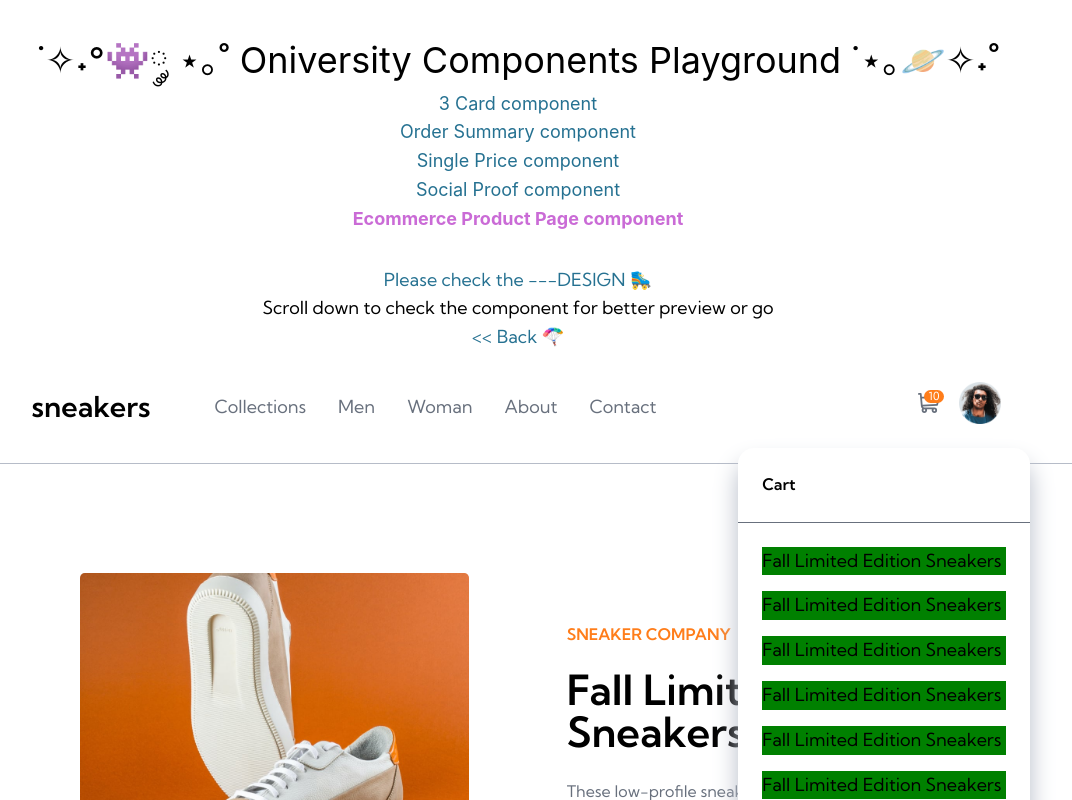
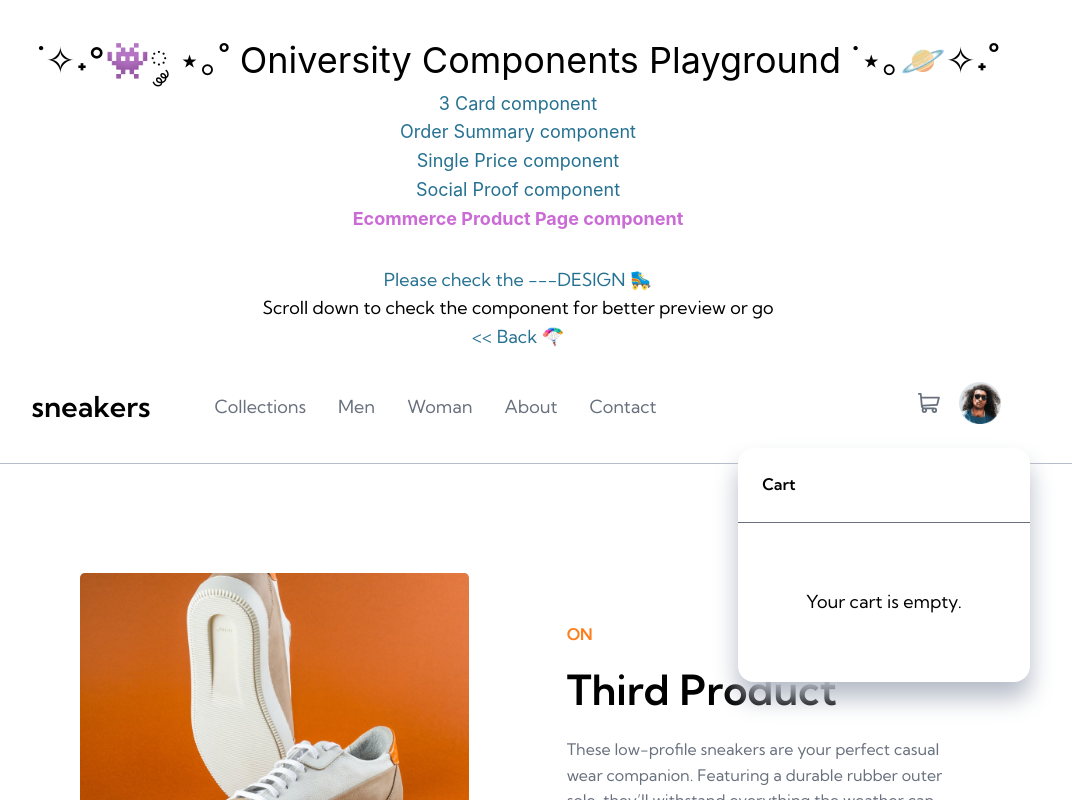
Before and after one commit to SashaHon/oniversity-components-playground, a Vue app: page /ecommerce-product-page-component in a window 1280 px wide. Shown: the top 800 px of the page, without its empty margins (122-1194 px from the left). Built offline with nearby package versions, Linux system fonts and the light colour scheme.

Commit message:
add functions to add and delete product from cart

```diff
--- a/src/components/ecommerceProductPageComponent/EcomButtonPrimary.vue
+++ b/src/components/ecommerceProductPageComponent/EcomButtonPrimary.vue
@@ -4,7 +4,7 @@ const props = defineProps(['imgUrl', 'text', 'altText'])
 
 <template>
   <button class="btn btn--add">
-    <img :src="props.imgUrl" :alt="props.altText" class="btn__cart-icon" />
+    <img v-if="props.imgUrl" :src="props.imgUrl" :alt="props.altText" class="btn__icon" />
     {{ props.text }}
   </button>
 </template>
@@ -14,7 +14,6 @@ const props = defineProps(['imgUrl', 'text', 'altText'])
 @import '@/assets/_ecommerce-product-page-utils.scss';
 .btn {
   &--add {
-    margin-left: 1rem;
     background-color: $c-orange;
     color: $c-light-grayish-blue;
     font-weight: $font-w-bold;
@@ -24,7 +23,7 @@ const props = defineProps(['imgUrl', 'text', 'altText'])
     box-shadow: 0 1rem 1rem $c-pale-orange;
     white-space: pre;
   }
-  &__cart-icon {
+  &__icon {
     width: 1rem;
     margin-right: 0.5rem;
   }
--- a/src/components/ecommerceProductPageComponent/EcomCart.vue
+++ b/src/components/ecommerceProductPageComponent/EcomCart.vue
@@ -1,7 +1,20 @@
 <script setup>
+import { inject } from 'vue'
+import EcomCartItem from './EcomCartItem.vue'
 import EcomButtonPrimary from './EcomButtonPrimary.vue'
-import { inject } from 'vue'
+
 const cartList = inject('cartList')
+
+// console.log(getProductNumberInCart())
+// const itemsObject = {}
+
+// const getNumberOfSameItems = (cartList) => {
+//   //  cartList.reduce(number, item, index) => {}, 0)
+//   //   if (!itemsObject[item.id]) {
+//   //     itemsObject[item.id] = item.id
+//   //     console.log('itemsObj:', itemsObject)
+//   //   }
+// }
 </script>
 <template>
   <section class="cart">
@@ -9,11 +22,17 @@ const cartList = inject('cartList')
     <div class="cart__container">
       <p v-if="!cartList.length" cart="cart__empty">Your cart is empty.</p>
       <ul v-else class="cart__list">
-        <li v-for="(item, index) in cartList" :key="`${item.name + index}`" class="cart__list-item">
-          {{ item.name }}
+        <li
+          v-for="(product, index) in cartList"
+          :key="`${product.name + index}`"
+          class="cart__list-item"
+        >
+          <EcomCartItem :productInCart="product" />
+        </li>
+        <li>
+          <EcomButtonPrimary class="cart__btn" :text="'Checkout'" />
         </li>
       </ul>
-      <EcomButtonPrimary class="cart__btn" />
     </div>
   </section>
 </template>
@@ -26,7 +45,8 @@ const cartList = inject('cartList')
   box-shadow: 0 1rem 1.5rem $c-grayish-blue;
   top: 6rem;
   right: 6rem;
-  width: 24%;
+  min-width: 24%;
+  max-height: 100%;
 
   &__title {
     font-size: $font-size-paragraph;
@@ -54,7 +74,6 @@ const cartList = inject('cartList')
 
   &__list-item {
     margin-top: 1rem;
-    background-color: green;
     &:nth-child(1) {
       margin-top: 0;
     }
--- a/src/components/ecommerceProductPageComponent/EcomCartIcon.vue
+++ b/src/components/ecommerceProductPageComponent/EcomCartIcon.vue
@@ -1,6 +1,7 @@
 <script setup>
 import { inject } from 'vue'
-const cartList = inject('cartList')
+
+const productNumberInCart = inject('productNumberInCart')
 </script>
 
 <template>
@@ -12,7 +13,7 @@ const cartList = inject('cartList')
         fill-rule="nonzero"
       />
     </svg>
-    <div class="cart__number">{{ cartList.length }}</div>
+    <div v-if="productNumberInCart > 0" class="cart__number">{{ productNumberInCart }}</div>
   </div>
 </template>
 
--- /dev/null
+++ b/src/components/ecommerceProductPageComponent/EcomCartItem.vue
@@ -0,0 +1,74 @@
+<script setup>
+import { inject } from 'vue'
+
+import EcomDeleteButton from './EcomDeleteButton.vue'
+
+const productList = inject('productList')
+const cartList = inject('cartList')
+const props = defineProps(['productInCart'])
+
+const getProductById = (productInCart, list) => {
+  // !! it returns simple obj, not proxy!
+  // console.log(id, list)
+  return list.value.find((el) => el.id === productInCart.id)
+}
+
+const getProductIndex = (productId, list) => {
+  return list.value.findIndex((el) => el.id === productId)
+}
+
+const product = getProductById(props.productInCart, productList)
+const productImgUrl = product.imgUrlList[1].url
+
+const deleteProductFromCart = () => {
+  const indexInCart = getProductIndex(props.productInCart.id, cartList)
+  cartList.value.splice(indexInCart, 1)
+}
+</script>
+
+<template>
+  <article class="product">
+    <img v-if="productImgUrl" :src="productImgUrl" alt="product image" class="product__img" />
+    <div class="product__info">
+      <h4 class="product__title">{{ product.name }}</h4>
+      <p class="product__quantity">
+        {{ `$${product.discountedPrice}.00 x ${props.productInCart.quantity}` }}
+        <span class="product__price">
+          ${{ product.discountedPrice * props.productInCart.quantity }}.00
+        </span>
+      </p>
+    </div>
+    <EcomDeleteButton class="btn" @click="deleteProductFromCart" />
+  </article>
+</template>
+
+<style scoped lang="scss">
+@import '@/assets/_ecommerce-product-page-variables.scss';
+@import '@/assets/_ecommerce-product-page-utils.scss';
+.product {
+  display: flex;
+  width: 100%;
+  justify-content: space-between;
+  gap: 1rem;
+
+  &__img {
+    aspect-ratio: 1 / 1;
+    height: 3rem;
+    border-radius: 0.3rem;
+  }
+
+  &__info {
+    width: 100%;
+  }
+
+  &__price {
+    color: $c-black;
+    font-weight: $font-w-bold;
+  }
+
+  &__title,
+  &__quantity {
+    color: $c-dark-grayish-blue;
+  }
+}
+</style>
--- /dev/null
+++ b/src/components/ecommerceProductPageComponent/EcomDeleteButton.vue
@@ -0,0 +1,46 @@
+<script setup></script>
+
+<template>
+  <button>
+    <svg
+      fill="#000000"
+      version="1.1"
+      id="Capa_1"
+      xmlns="http://www.w3.org/2000/svg"
+      xmlns:xlink="http://www.w3.org/1999/xlink"
+      viewBox="0 0 900.5 900.5"
+      xml:space="preserve"
+    >
+      <g id="SVGRepo_bgCarrier" stroke-width="0"></g>
+      <g id="SVGRepo_tracerCarrier" stroke-linecap="round" stroke-linejoin="round"></g>
+      <g id="SVGRepo_iconCarrier">
+        <g>
+          <path
+            d="M176.415,880.5c0,11.046,8.954,20,20,20h507.67c11.046,0,20-8.954,20-20V232.487h-547.67V880.5L176.415,880.5z M562.75,342.766h75v436.029h-75V342.766z M412.75,342.766h75v436.029h-75V342.766z M262.75,342.766h75v436.029h-75V342.766z"
+          ></path>
+          <path
+            d="M618.825,91.911V20c0-11.046-8.954-20-20-20h-297.15c-11.046,0-20,8.954-20,20v71.911v12.5v12.5H141.874 c-11.046,0-20,8.954-20,20v50.576c0,11.045,8.954,20,20,20h34.541h547.67h34.541c11.046,0,20-8.955,20-20v-50.576 c0-11.046-8.954-20-20-20H618.825v-12.5V91.911z M543.825,112.799h-187.15v-8.389v-12.5V75h187.15v16.911v12.5V112.799z"
+          ></path>
+        </g>
+      </g>
+    </svg>
+  </button>
+</template>
+
+<style scoped lang="scss">
+@import '@/assets/_ecommerce-product-page-variables.scss';
+
+svg {
+  height: 1.5rem;
+  width: 1.5rem;
+  path {
+    fill: $c-grayish-blue;
+  }
+  &:hover {
+    cursor: pointer;
+    path {
+      fill: $c-orange;
+    }
+  }
+}
+</style>
--- a/src/components/ecommerceProductPageComponent/EcomProductPage.vue
+++ b/src/components/ecommerceProductPageComponent/EcomProductPage.vue
@@ -6,17 +6,33 @@ import EcomPriceSection from './EcomPriceSection.vue'
 import { inject } from 'vue'
 
 const addedNumber = inject('addedNumber')
-const product = inject('product')
+
+const currentProductId = inject('currentProductId')
+const productList = inject('productList')
 const cartList = inject('cartList')
+const productNumberInCart = inject('productNumberInCart')
+const getProductNumberInCart = inject('getProductNumberInCart')
+
+const getProductById = (id, list) => {
+  // !! it returns simple obj, not proxy!
+  return list.value.find((el) => el.id === id.value)
+}
+
+const product = getProductById(currentProductId, productList)
 
 const addToCart = () => {
   if (!addedNumber.value) return
+  //define if a product with such Id already exists in the cart or no;
+  const foundProduct = getProductById(currentProductId, cartList)
 
-  for (let i = 0; i < addedNumber.value; i++) {
-    cartList.value.push(product)
+  if (foundProduct) {
+    foundProduct.quantity += addedNumber.value
+  } else if (!foundProduct) {
+    cartList.value.push({ id: currentProductId.value, quantity: addedNumber.value })
   }
+  // console.log(cartList.value)
   addedNumber.value = 0
-  console.log('addednum:', addedNumber.value)
+  productNumberInCart.value = getProductNumberInCart()
 }
 </script>
 <template>
@@ -41,7 +57,7 @@ const addToCart = () => {
       />
 
       <div class="product__btn-container">
-        <EcomButtonChangeQuantity class="product__btn" :product="product" />
+        <EcomButtonChangeQuantity class="product__btn" />
         <EcomButtonPrimary
           @click="addToCart"
           class="product__btn"
@@ -100,6 +116,7 @@ const addToCart = () => {
     display: flex;
     height: fit-content;
     margin-top: 2rem;
+    gap: 1rem;
   }
 
   &__company,
--- a/src/views/EcommerceProductPageView.vue
+++ b/src/views/EcommerceProductPageView.vue
@@ -1,15 +1,15 @@
 <script setup>
+import { ref, provide } from 'vue'
+
 import MyDescription from '@/components/general/MyDescription.vue'
 import EcomHeader from '@/components/ecommerceProductPageComponent/EcomHeader.vue'
 import EcomProductPage from '@/components/ecommerceProductPageComponent/EcomProductPage.vue'
 import EcomCart from '@/components/ecommerceProductPageComponent/EcomCart.vue'
 
-import { ref, provide } from 'vue'
-
 const addedNumber = ref(0)
-
-const product = {
-  id: 4444,
+const productList = ref([
+  {
+    id: 1111,
     name: 'Fall Limited Edition Sneakers',
     company: 'Sneaker Company',
     description: `These low-profile sneakers are your perfect
@@ -20,33 +20,121 @@ const product = {
     price: 250,
     imgUrlList: [
       { url: 'src/assets/img/ecommerce-product-page-component/images/image-product-1.jpg' },
-    { url: 'src/assets/img/ecommerce-product-page-component/images/image-product-1-thumbnail.jpg' },
-    { url: 'src/assets/img/ecommerce-product-page-component/images/image-product-2-thumbnail.jpg' },
-    { url: 'src/assets/img/ecommerce-product-page-component/images/image-product-3-thumbnail.jpg' },
-    { url: 'src/assets/img/ecommerce-product-page-component/images/image-product-4-thumbnail.jpg' }
+      {
+        url: 'src/assets/img/ecommerce-product-page-component/images/image-product-1-thumbnail.jpg'
+      },
+      {
+        url: 'src/assets/img/ecommerce-product-page-component/images/image-product-2-thumbnail.jpg'
+      },
+      {
+        url: 'src/assets/img/ecommerce-product-page-component/images/image-product-3-thumbnail.jpg'
+      },
+      {
+        url: 'src/assets/img/ecommerce-product-page-component/images/image-product-4-thumbnail.jpg'
+      }
     ],
     quantityInStock: 5
+  },
+  {
+    id: 2222,
+    name: 'Second Product',
+    company: 'T-shirt Company',
+    description: `These low-profile sneakers are your perfect
+      casual wear companion. Featuring a durable rubber outer sole, they’ll withstand everything the
+      weather can offer.`,
+    discountedPrice: 50,
+    discountPercentage: 50,
+    price: 100,
+    imgUrlList: [
+      { url: 'src/assets/img/ecommerce-product-page-component/images/image-product-1.jpg' },
+      {
+        url: 'src/assets/img/ecommerce-product-page-component/images/image-product-1-thumbnail.jpg'
+      },
+      {
+        url: 'src/assets/img/ecommerce-product-page-component/images/image-product-2-thumbnail.jpg'
+      },
+      {
+        url: 'src/assets/img/ecommerce-product-page-component/images/image-product-3-thumbnail.jpg'
+      },
+      {
+        url: 'src/assets/img/ecommerce-product-page-component/images/image-product-4-thumbnail.jpg'
       }
-const productList = ref([product, product, product, product, product])
-const cartList = ref([
-  product,
-  product,
-  product,
-  product,
-  product,
-  product,
-  product,
-  product,
-  product,
-  product
+    ],
+    quantityInStock: 15
+  },
+  {
+    id: 3333,
+    name: 'Third Product',
+    company: 'On ',
+    description: `These low-profile sneakers are your perfect
+      casual wear companion. Featuring a durable rubber outer sole, they’ll withstand everything the
+      weather can offer.`,
+    discountedPrice: 110,
+    discountPercentage: 50,
+    price: 220,
+    imgUrlList: [
+      { url: 'src/assets/img/ecommerce-product-page-component/images/image-product-1.jpg' },
+      {
+        url: 'src/assets/img/ecommerce-product-page-component/images/image-product-1-thumbnail.jpg'
+      },
+      {
+        url: 'src/assets/img/ecommerce-product-page-component/images/image-product-2-thumbnail.jpg'
+      },
+      {
+        url: 'src/assets/img/ecommerce-product-page-component/images/image-product-3-thumbnail.jpg'
+      },
+      {
+        url: 'src/assets/img/ecommerce-product-page-component/images/image-product-4-thumbnail.jpg'
+      }
+    ],
+    quantityInStock: 30
+  },
+  {
+    id: 4444,
+    name: 'Third Product',
+    company: 'On ',
+    description: `These low-profile sneakers are your perfect
+      casual wear companion. Featuring a durable rubber outer sole, they’ll withstand everything the
+      weather can offer.`,
+    discountedPrice: 110,
+    discountPercentage: 50,
+    price: 220,
+    imgUrlList: [
+      { url: 'src/assets/img/ecommerce-product-page-component/images/image-product-1.jpg' },
+      {
+        url: 'src/assets/img/ecommerce-product-page-component/images/image-product-1-thumbnail.jpg'
+      },
+      {
+        url: 'src/assets/img/ecommerce-product-page-component/images/image-product-2-thumbnail.jpg'
+      },
+      {
+        url: 'src/assets/img/ecommerce-product-page-component/images/image-product-3-thumbnail.jpg'
+      },
+      {
+        url: 'src/assets/img/ecommerce-product-page-component/images/image-product-4-thumbnail.jpg'
+      }
+    ],
+    quantityInStock: 30
+  }
 ])
+const cartList = ref([])
+const totalPrice = ref('340')
+const currentProductId = ref(productList.value[3].id)
+const productNumberInCart = ref(getProductNumberInCart())
+
+function getProductNumberInCart() {
+  return cartList.value.reduce((total, cartItem) => {
+    return (total += cartItem.quantity)
+  }, 0)
+}
 
 provide('addedNumber', addedNumber)
 provide('productList', productList)
 provide('cartList', cartList)
-provide('product', product)
-
-// const loggedUser = { id: 123, name: 'Sasha', cartList }
+provide('totalPrice', totalPrice)
+provide('currentProductId', currentProductId)
+provide('productNumberInCart', productNumberInCart)
+provide('getProductNumberInCart', getProductNumberInCart)
 </script>
 
 <template>
```
Also changed, not shown: src/assets/img/ecommerce-product-page-component/styleguide.md (+44 -0 lines), src/components/ecommerceProductPageComponent/EcomButtonChangeQuantity.vue (+1 -8 lines), src/assets/img/ecommerce-product-page-component/images/my-icon-delete.svg (added). Lines whose indentation alone changed are shown as unchanged.
